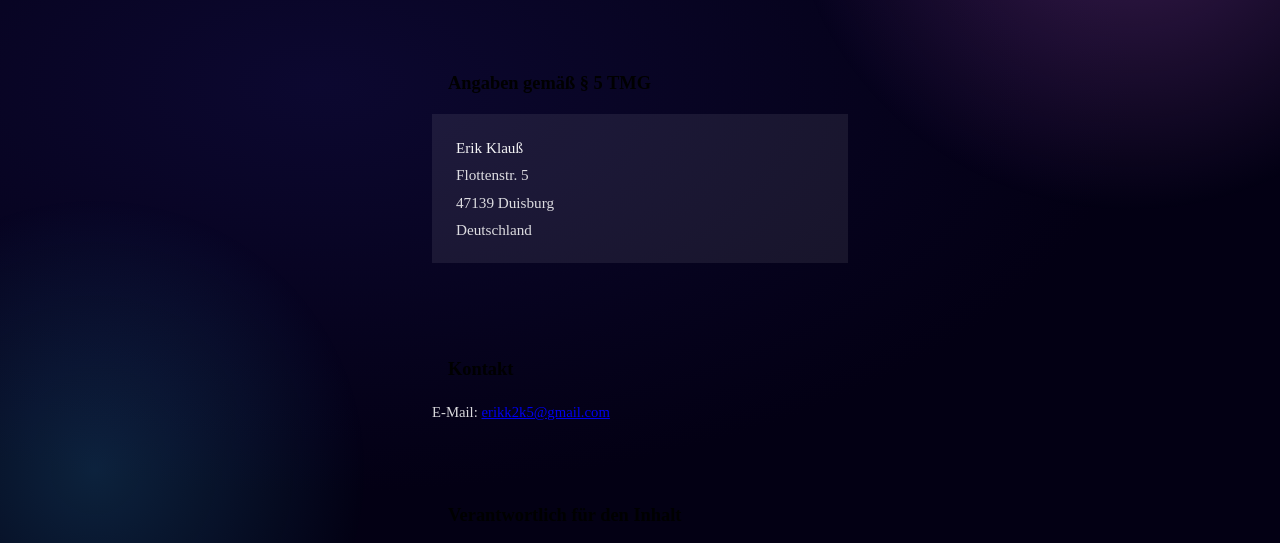
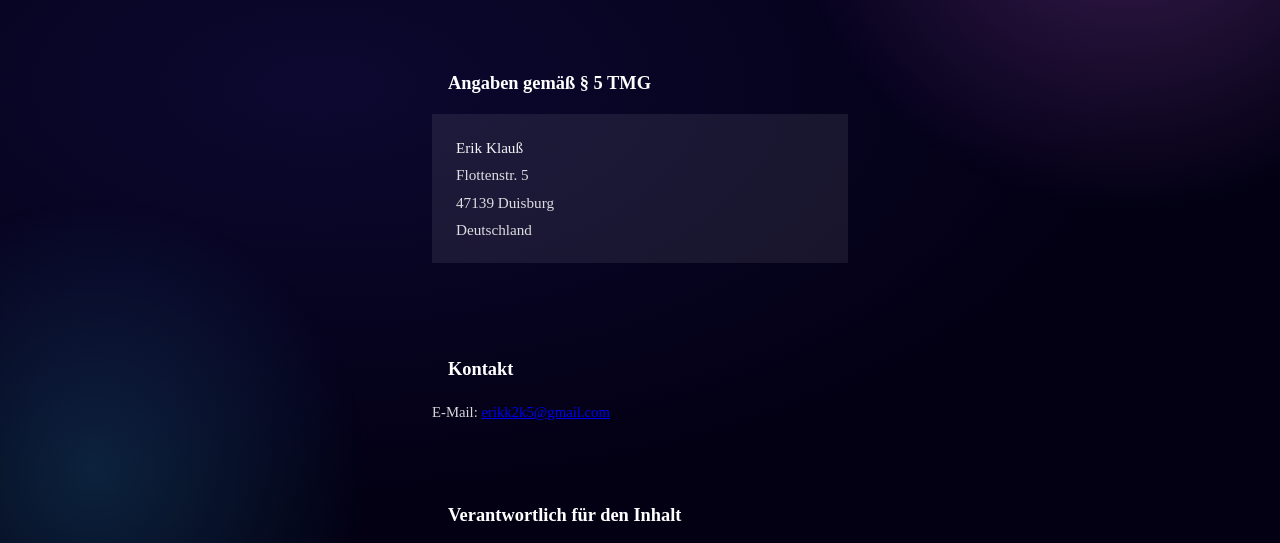
Before and after one commit to MBRN-Flase/FinanzRechner, a website: page impressum.html in a window 1280 px wide. Shown: the part 235-778 px from the top of the page. Drawn offline with Linux system fonts and the light colour scheme.

Commit message:
fix: add inline white color styles to impressum html

```diff
--- a/impressum.html
+++ b/impressum.html
@@ -9,7 +9,7 @@
   <link rel="canonical" href="https://flase-mbrn.github.io/FinanzRechner/impressum.html">
   <link rel="stylesheet" href="style.css">
 </head>
-<body>
+<body style="color: #ffffff">
   <!-- BACKGROUND -->
   <div class="bg-base"></div>
   <div class="bg-glow bg-glow--1"></div>
@@ -41,7 +41,7 @@
       </div>
 
       <section class="legal-section">
-        <h2>Angaben gemäß § 5 TMG</h2>
+        <h2 style="color: #ffffff">Angaben gemäß § 5 TMG</h2>
         <div class="legal-address">
           <strong>Erik Klauß</strong><br>
           Flottenstr. 5<br>
@@ -51,17 +51,17 @@
       </section>
 
       <section class="legal-section">
-        <h2>Kontakt</h2>
+        <h2 style="color: #ffffff">Kontakt</h2>
         <p>E-Mail: <a href="mailto:erikk2k5@gmail.com">erikk2k5@gmail.com</a></p>
       </section>
 
       <section class="legal-section">
-        <h2>Verantwortlich für den Inhalt</h2>
+        <h2 style="color: #ffffff">Verantwortlich für den Inhalt</h2>
         <p>Erik Klauß<br>(Anschrift wie oben)</p>
       </section>
 
       <section class="legal-section">
-        <h2>Haftungsausschluss</h2>
+        <h2 style="color: #ffffff">Haftungsausschluss</h2>
         <p>Die auf dieser Website bereitgestellten Informationen und Tools dienen ausschließlich zu Informationszwecken und stellen keine Finanzberatung dar. Trotz sorgfältiger Prüfung übernehmen wir keine Haftung für die Richtigkeit, Vollständigkeit und Aktualität der bereitgestellten Daten.</p>
       </section>
 
```
